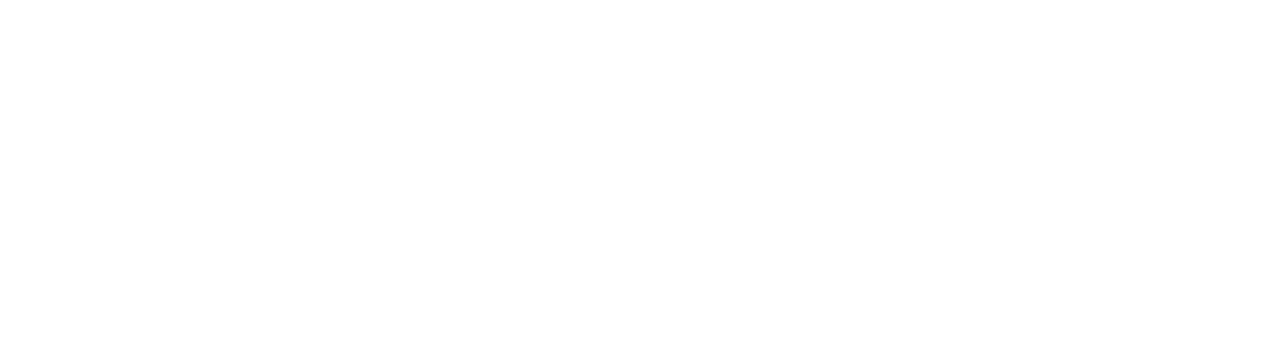
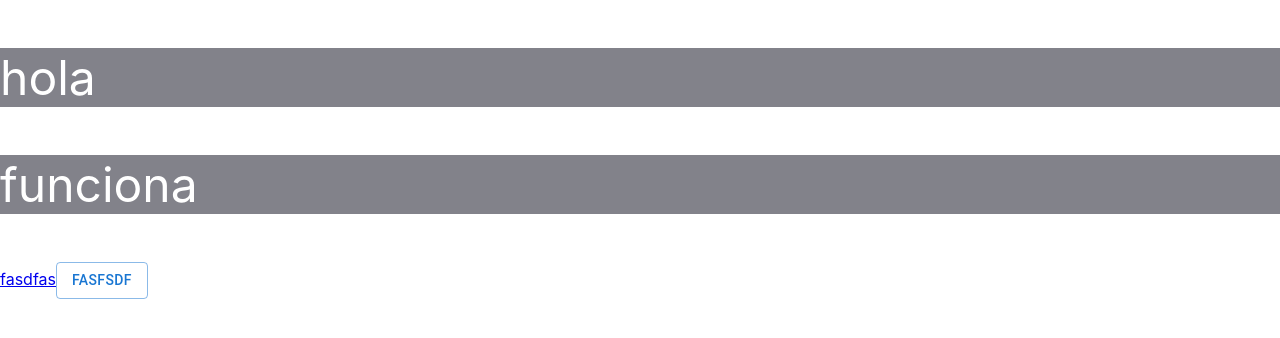
Before and after one commit to SaulM12/analytics-sales-frontend, a React (Create React App) app: page / in a window 1280 px wide. Shown: the top 338 px of the page. Built offline with nearby package versions, Linux system fonts and the light colour scheme.

Commit message:
changed css method

```diff
--- a/src/App.js
+++ b/src/App.js
@@ -1,11 +1,13 @@
-import logo from './logo.svg';
 import './App.css';
-import { Routes, Route, Link } from "react-router-dom";
+import { Routes, Route } from "react-router-dom";
+import Login from './components/auth/login';
+import Register from './components/auth/register';
+
 function App() {
   return (
     <Routes>
-      <Route path="/" />
-      <Route path="about" />
+      <Route path="/" element={<Login/>}/>
+      <Route path="register" element={<Register/>}/>
     </Routes>
   );
 }
--- a/src/auth/login.js
+++ b/src/components/auth/login.js
@@ -1,9 +1,14 @@
 import React from 'react'
 import { Link } from "react-router-dom";
 import Button from '@mui/material/Button';
+import styles from './login.module.css';
+import styles2 from './register.module.css';
+
 function login() {
     return (
         <div>
+            <p className={styles.test}>hola</p>
+            <p className={styles2.test}>funciona</p>
             <Link to="/register">fasdfas</Link>
             <Button variant="outlined" href="/register">
                 fasfsdf
--- /dev/null
+++ b/src/components/auth/login.module.css
@@ -0,0 +1,5 @@
+.test{
+    font-size: 3rem;
+    color: white;
+    background-color: rgb(130, 130, 138);
+}
--- /dev/null
+++ b/src/components/auth/register.js
@@ -0,0 +1,11 @@
+import React from 'react'
+import styles from './register.module.css';
+function register() {
+  return (
+    <div>
+      <p className={styles.test}>wenas tardes</p>
+    </div>
+  )
+}
+
+export default register
--- /dev/null
+++ b/src/components/auth/register.module.css
@@ -0,0 +1,5 @@
+.test{
+    font-size: 3rem;
+    color: white;
+    background-color: rgb(130, 130, 138);
+}
```
Also changed, not shown: src/auth/register.js (deleted, +0 -9 lines).
